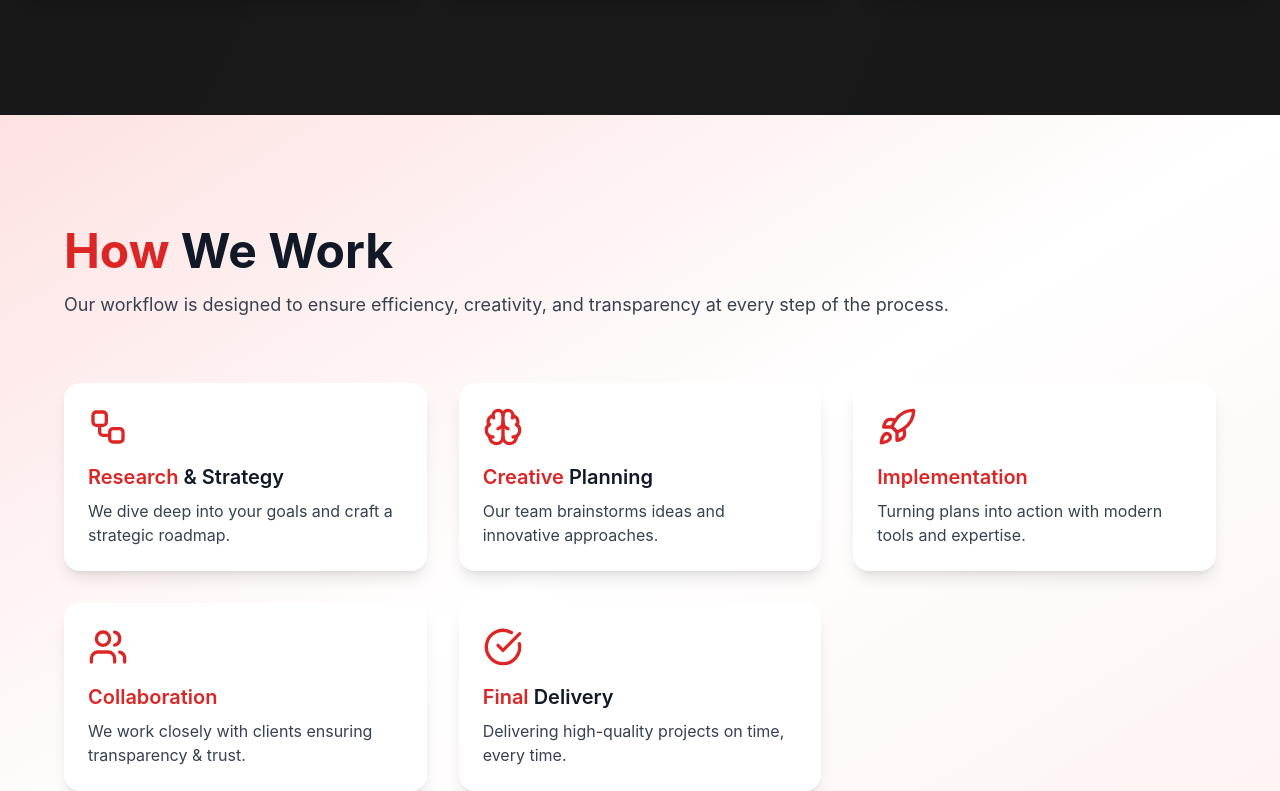
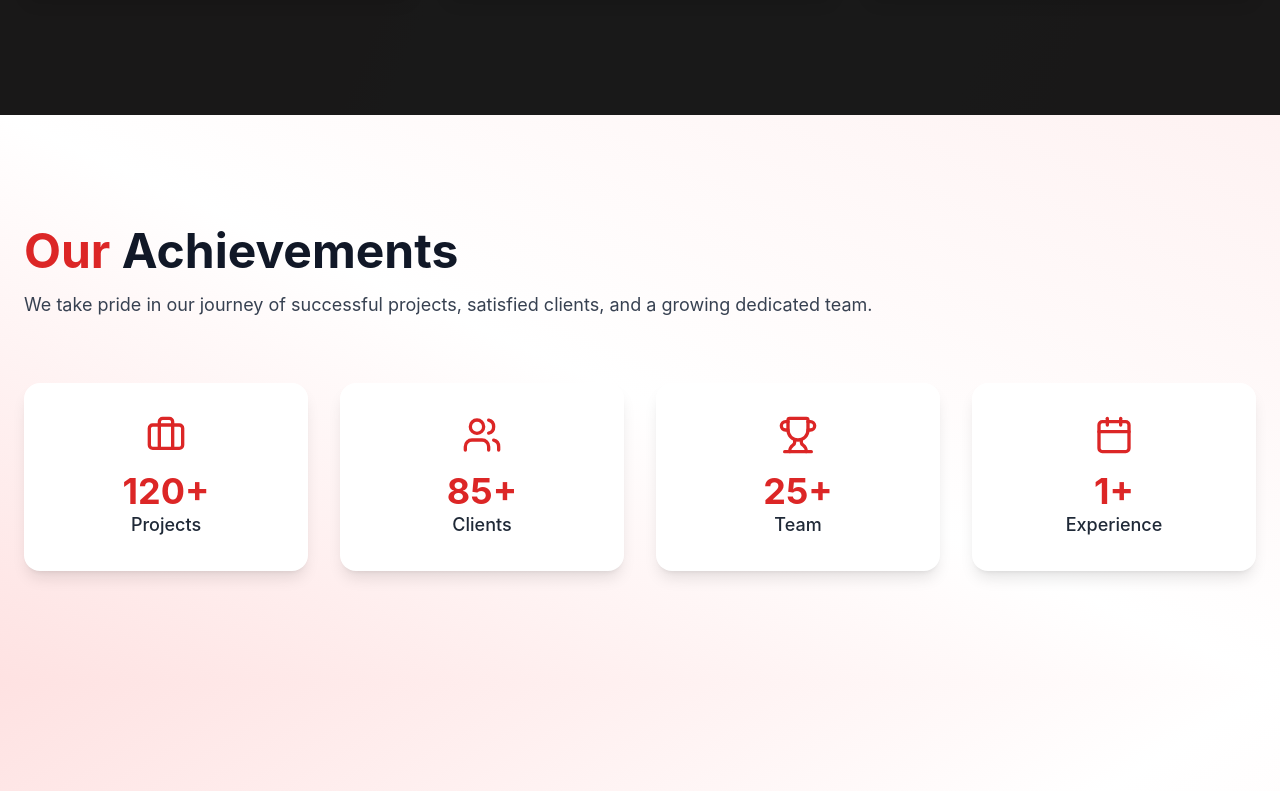
Before and after one commit to sahosskhan/softgency-frontend, a React (Vite) app: page / in a window 1280 px wide. Shown: the part 1701-2492 px from the top of the page. Built offline with nearby package versions, Linux system fonts and the light colour scheme.

Commit message:
add home->achivement page

```diff
--- /dev/null
+++ b/src/Pages/Home/Counter.jsx
@@ -0,0 +1,112 @@
+import React, { useEffect, useState, useRef } from "react";
+import { Briefcase, Users, Trophy, Calendar } from "lucide-react";
+
+const counterData = [
+  {
+    icon: <Briefcase size={40} className="text-red-600" />,
+    title: "Projects",
+    target: 120,
+  },
+  {
+    icon: <Users size={40} className="text-red-600" />,
+    title: "Clients",
+    target: 85,
+  },
+  {
+    icon: <Trophy size={40} className="text-red-600" />,
+    title: "Team",
+    target: 25,
+  },
+    {
+    icon: <Calendar size={40} className="text-red-600" />,
+    title: "Experience",
+    target: 1,
+  },
+];
+
+const Counter = () => {
+  const [counts, setCounts] = useState(counterData.map(() => 0));
+  const sectionRef = useRef(null);
+
+  // Function to run counter animation
+  const runCounter = () => {
+    counterData.forEach((item, index) => {
+      let start = 0;
+      const end = item.target;
+      const duration = 2000; // 2s
+      const stepTime = Math.abs(Math.floor(duration / end));
+
+      const timer = setInterval(() => {
+        start += 1;
+        setCounts((prev) => {
+          const newCounts = [...prev];
+          newCounts[index] = start;
+          return newCounts;
+        });
+        if (start === end) clearInterval(timer);
+      }, stepTime);
+    });
+  };
+
+  useEffect(() => {
+    const observer = new IntersectionObserver(
+      (entries) => {
+        entries.forEach((entry) => {
+          if (entry.isIntersecting) {
+            setCounts(counterData.map(() => 0)); // reset counts
+            runCounter(); // start animation
+          }
+        });
+      },
+      { threshold: 0.4 }
+    );
+
+    if (sectionRef.current) {
+      observer.observe(sectionRef.current);
+    }
+
+    return () => {
+      if (sectionRef.current) observer.unobserve(sectionRef.current);
+    };
+  }, []);
+
+  return (
+    <section
+      ref={sectionRef}
+      className="bg-gradient-to-tr from-red-100 via-white to-red-50 py-28 px-6"
+    >
+      <div className="max-w-7xl mx-auto text-center mb-16">
+        <h2 className="text-4xl md:text-5xl text-left font-bold mb-4">
+          <span className="text-red-600">Our</span>{" "}
+          <span className="text-gray-900">Achievements</span>
+        </h2>
+        <p className="text-lg text-gray-700 text-left">
+          We take pride in our journey of successful projects, satisfied clients,
+          and a growing dedicated team.
+        </p>
+      </div>
+
+      <div className="grid grid-cols-1 md:grid-cols-4 gap-8 max-w-7xl mx-auto">
+        {counterData.map((item, index) => (
+          <div
+            key={index}
+            className="bg-white rounded-2xl shadow-lg p-8 flex flex-col items-center justify-center relative overflow-hidden group transition transform hover:-translate-y-2 hover:shadow-2xl"
+          >
+            {/* wave hover bg */}
+            <div className="absolute inset-0 bg-gradient-to-r from-red-100 to-red-200 opacity-0 group-hover:opacity-100 transition duration-500 animate-pulse"></div>
+
+            <div className="relative z-10 mb-4">{item.icon}</div>
+            <h3 className="text-4xl font-bold text-red-600 relative z-10">
+              {counts[index]}+
+            </h3>
+            <p className="text-gray-800 text-lg font-medium relative z-10">
+              {item.title}
+            </p>
+          </div>
+        ))}
+      </div>
+    </section>
+  );
+};
+
+export default Counter;
--- a/src/Pages/Home/Home.jsx
+++ b/src/Pages/Home/Home.jsx
@@ -1,3 +1,4 @@
+import Counter from "./Counter";
 import HeroPage from "./HeroPage";
 import HowWeWork from "./HowWeWork";
 import WhyChooseUs from "./WhyChooseUs";
@@ -9,6 +10,7 @@ const Home = () => {
     <div className="min-h-screen bg-gradient-to-br from-red-100 via-white to-red-50 pt-10">
       <HeroPage />
 <WhyChooseUs/>
+<Counter/>
 <HowWeWork/>
     </div>
   );
```
